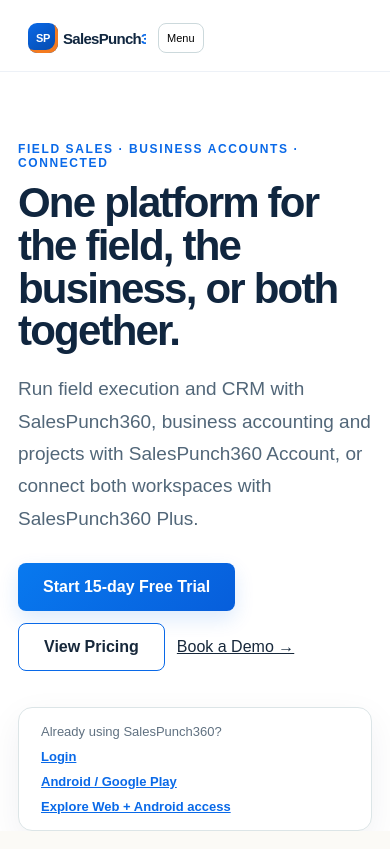
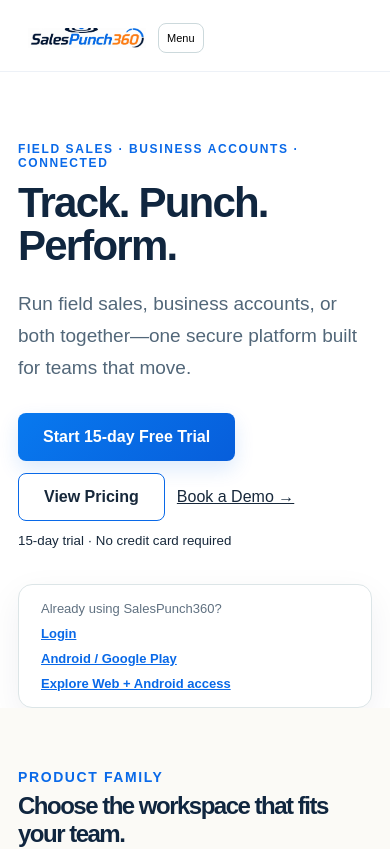
Before and after one commit to pradeep5849/Salespunch360, a Next.js app: page / in a window 390 px wide. Shown: the top 849 px of the page. Built offline with nearby package versions, Linux system fonts and the light colour scheme.

Commit message:
feat(marketing): restore premium responsive brand presentation

```diff
--- a/src/app/(marketing)/page.tsx
+++ b/src/app/(marketing)/page.tsx
@@ -19,8 +19,8 @@ const workflows=[
   {label:"Plus workflow",title:"One business journey across two workspaces",steps:["Field Lead","Quotation","Won","Project","Invoice and receipt","Cost and profitability"],href:"/products/plus"},
 ] as const;
 export default function Home(){return <>
-  <PageHero eyebrow="Field Sales · Business Accounts · Connected" title="One platform for the field, the business, or both together." copy="Run field execution and CRM with SalesPunch360, business accounting and projects with SalesPunch360 Account, or connect both workspaces with SalesPunch360 Plus.">
-    <Link className="button" href="/register">Start {TRIAL_DURATION_DAYS}-day Free Trial</Link><Link className="button secondary" href="/pricing">View Pricing</Link><Link href="/demo">Book a Demo →</Link>
+  <PageHero eyebrow="Field Sales · Business Accounts · Connected" title="Track. Punch. Perform." copy="Run field sales, business accounts, or both together—one secure platform built for teams that move.">
+    <Link className="button" href="/register">Start {TRIAL_DURATION_DAYS}-day Free Trial</Link><Link className="button secondary" href="/pricing">View Pricing</Link><Link href="/demo">Book a Demo →</Link><small className="trial-note">15-day trial · No credit card required</small>
   </PageHero>
   <section className="home-access-strip"><span>Already using SalesPunch360?</span><Link href="/sign-in">Login</Link><Link href="/android">Android / Google Play</Link><Link href="/apps">Explore Web + Android access</Link></section>
   <section className="full-bleed soft"><div className="inner"><div className="section-heading"><p className="eyebrow">Product family</p><h2>Choose the workspace that fits your team.</h2><p>Each edition has a clear purpose. Plus brings both experiences together without giving every user every permission.</p></div><div className="card-grid">{editions.map(e=><article className="card product-family-card" key={e.key}><p className="eyebrow">{e.tagline}</p><h2>{e.name}</h2><p>{e.summary}</p><Link className="learn" href={e.href}>Explore {e.name} →</Link></article>)}</div></div></section>
--- a/src/components/brand-logo.tsx
+++ b/src/components/brand-logo.tsx
@@ -1,8 +1,9 @@
+import Image from "next/image";
 import Link from "next/link";
 
+/** Canonical public/auth wordmark. The bounded intrinsic image prevents oversized fallback rendering. */
 export function BrandLogo({ href = "/", inverse = false }: { href?: string; inverse?: boolean }) {
   return <Link href={href} className={`brand-logo${inverse ? " inverse" : ""}`} aria-label="SalesPunch360 home">
-    <span className="brand-mark" aria-hidden>SP</span>
-    <span className="brand-wordmark">SalesPunch<span>360</span></span>
+    <Image src="/salespunch360-wordmark.webp" width={281} height={50} sizes="(max-width: 600px) 124px, 158px" priority alt="SalesPunch360" />
   </Link>;
 }
```
Also changed, not shown: public/salespunch360-wordmark.webp (added), src/app/(marketing)/marketing.css.
